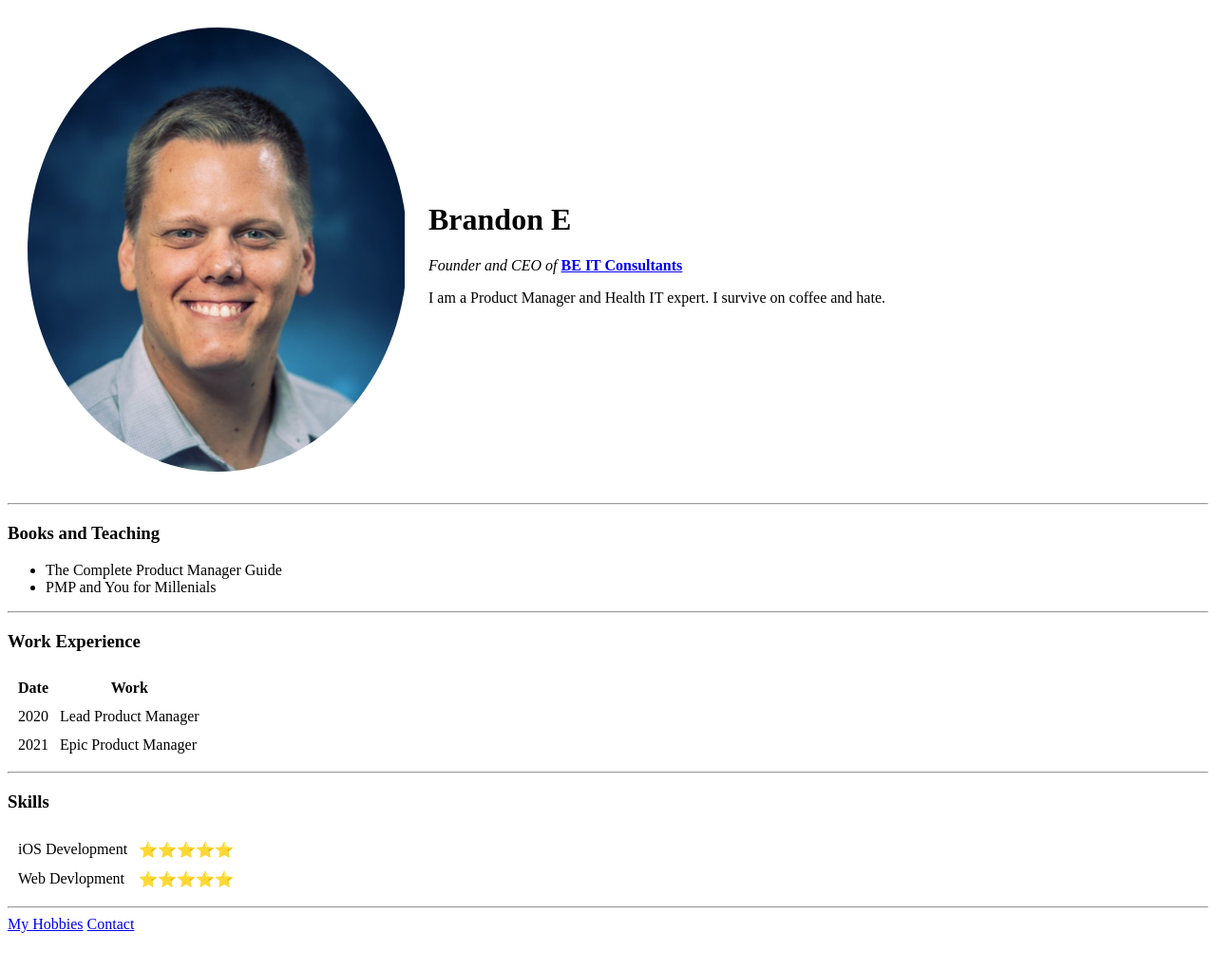
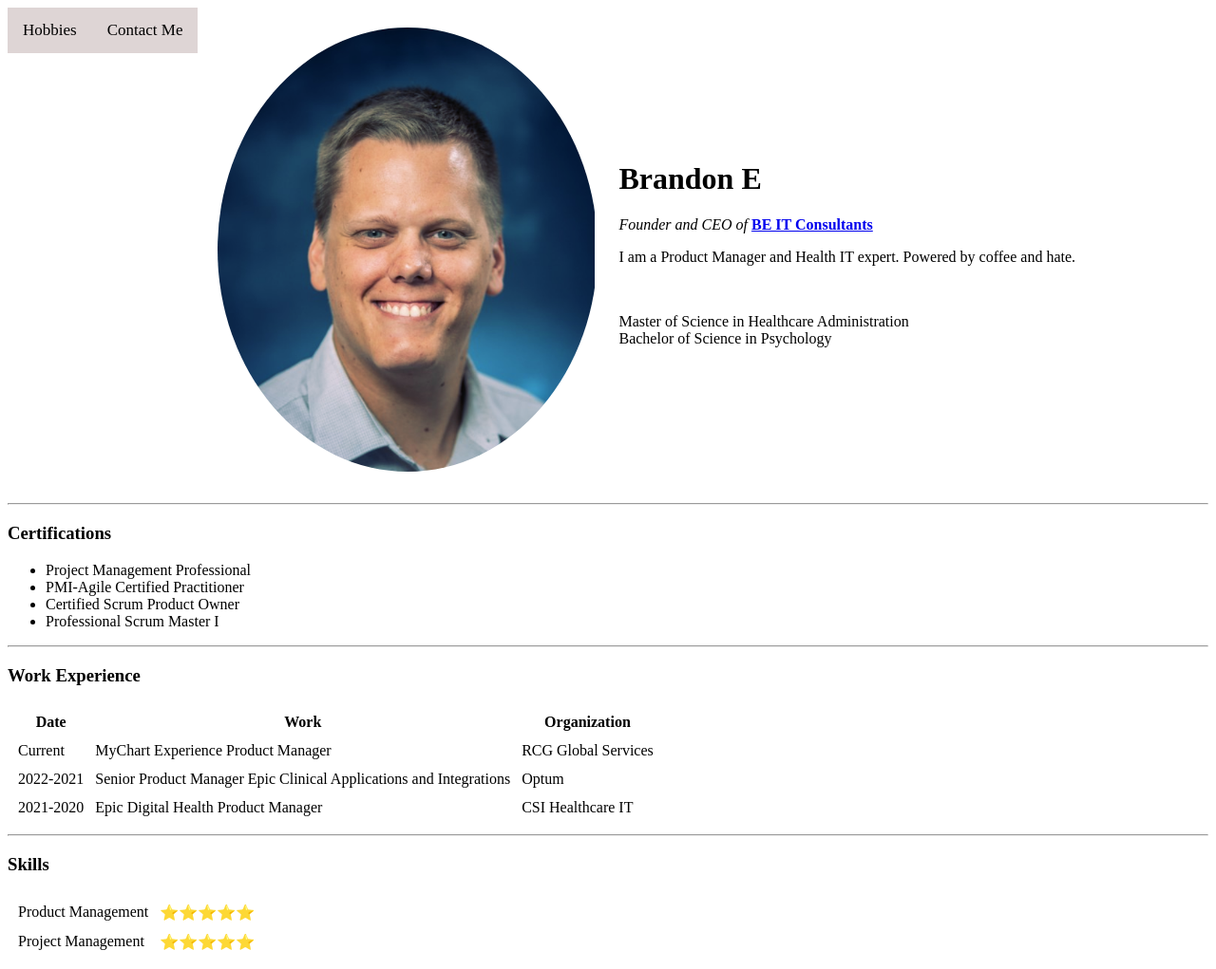
Before and after one commit to Bte0519/CV, a plain HTML site: page index.html in a window 1280 px wide. Shown: the whole page at 95% size. Before the commit the page ends 991 px from the top, so only its background shows below. Drawn offline with Linux system fonts and the light colour scheme.

Commit message:
Added a Ton of stuff

```diff
--- a/index.html
+++ b/index.html
@@ -1,5 +1,6 @@
 <!DOCTYPE html>
 <html lang="en">
+
 <head>
     <meta charset="UTF-8">
     <meta http-equiv="X-UA-Compatible" content="IE=edge">
@@ -7,56 +8,75 @@
     <title>Brandon's Personal Site</title>
     <link rel="stylesheet" href="style.css">
 </head>
+
 <body>
-    <table cellspacing ="20">
+    <nav>
+        <ul>
+            <li><a href="hobbies.html">Hobbies</a></li>
+            <li><a href="contact.html">Contact Me</a></li>
+        </ul>
+    </nav>
+    <table cellspacing="20">
         <tr>
-        <td><img class = "profilepicture" src="Images/Profile Updated.PNG" alt="Picture of Some Goob"></td>
-        <td><h1>Brandon E</h1>
-        <p><em>Founder and CEO of </em><a href="https://www.youtube.com" target="blank"><strong>BE IT Consultants</strong></a></p>
-        <p>I am a Product Manager and Health IT expert. I survive on coffee and hate.</p></td>
+            <td><img class="profilepicture" src="Images/Profile Updated.PNG" alt="Picture of Some Goob"></td>
+            <td>
+                <h1>Brandon E</h1>
+                <p><em>Founder and CEO of </em><a class= "Company" href="https://www.youtube.com/watch?v=wnedkVrgFF0" target="blank"><strong>BE IT
+                            Consultants</strong></a></p>
+                <p>I am a Product Manager and Health IT expert. Powered by coffee and hate.</p><br>
+                <p>Master of Science in Healthcare Administration <br> Bachelor of Science in Psychology</p>
+            </td>
         </tr>
     </table>
     <hr>
-        <h3>Books and Teaching</h3>
+    <h3>Certifications</h3>
     <ul>
-            <li>The Complete Product Manager Guide</li>
-            <li>PMP and You for Millenials</li>
+        <li>Project Management Professional</li>
+        <li>PMI-Agile Certified Practitioner </li>
+        <li>Certified Scrum Product Owner</li>
+        <li>Professional Scrum Master I</li>
     </ul>
     <hr>
     <h3>Work Experience</h3>
-    <table cellspacing ="10px">
+    <table cellspacing="10px">
         <thead>
             <tr>
                 <th>Date</th>
                 <th>Work</th>
+                <th>Organization</th>
             </tr>
         </thead>
         <tbody>
             <tr>
-            <td>2020</td>
-            <!-- the td is the table data or the cell like you would see in excel -->
-            <td>Lead Product Manager</td>
+                <td>Current</td>
+                <td>MyChart Experience Product Manager</td>
+                <td>RCG Global Services</td>
             </tr>
             <tr>
-            <td>2021</td>
-            <td>Epic Product Manager</td>
+                <td>2022-2021</td>
+                <td>Senior Product Manager Epic Clinical Applications and Integrations</td>
+                <td>Optum</td>
             </tr>
+            <tr>
+                <td>2021-2020</td>
+                <td>Epic Digital Health Product Manager</td>
+                <td>CSI Healthcare IT</td>
+            </tr>
+
         </tbody>
     </table>
     <hr>
     <h3>Skills</h3>
-            <table cellspacing ="10px">
+    <table cellspacing="10px">
         <tr>
-                    <td>iOS Development</td>
+            <td>Product Management</td>
             <td>⭐⭐⭐⭐⭐</td>
         </tr>
         <tr>
-                    <td>Web Devlopment</td>
+            <td>Project Management</td>
             <td>⭐⭐⭐⭐⭐</td>
         </tr>
     </table>
-<hr>
-<a href="hobbies.html" target="blank">My Hobbies</a>
-<a href="contact.html" target="blank">Contact</a>
 </body>
+
 </html>
--- a/style.css
+++ b/style.css
@@ -3,3 +3,61 @@
     height: auto;
     border-radius: 50%;
 }
+
+.comapny a:visited {
+    text-decoration: none;
+    color: green;
+}
+
+a:hover {
+    color: purple;
+}
+
+nav ul {
+    list-style-type: none;
+    margin: 0;
+    padding: 0;
+  }
+
+nav a {
+    float: left;
+    color: #000000;
+    text-align: center;
+    padding: 14px 16px;
+    text-decoration: none;
+    font-size: 17px;
+    background-color: rgb(222, 213, 213);
+    overflow: hidden;
+}
+
+nav a:hover {
+    background-color: blue;
+}
+
+nav a:active {
+    background-color: #000000;
+    color: rgb(0, 0, 0);
+}
+
+button {
+  background-color: rgba(51, 51, 51, 0.05);
+  border-radius: 8px;
+  border-width: 0;
+  color: #443a3a;
+  cursor: pointer;
+  display: inline-block;
+  font-family: "Haas Grot Text R Web", "Helvetica Neue", Helvetica, Arial, sans-serif;
+  font-size: 17px;
+  font-weight: 500;
+  line-height: 20px;
+  list-style: none;
+  margin: 0;
+  padding: 10px 12px;
+  text-align: center;
+  transition: all 200ms;
+  vertical-align: baseline;
+  white-space: nowrap;
+  user-select: none;
+  -webkit-user-select: none;
+  touch-action: manipulation;
+}
```
Also changed, not shown: hobbies.html (+13 -1 lines). Lines whose indentation alone changed are shown as unchanged.
